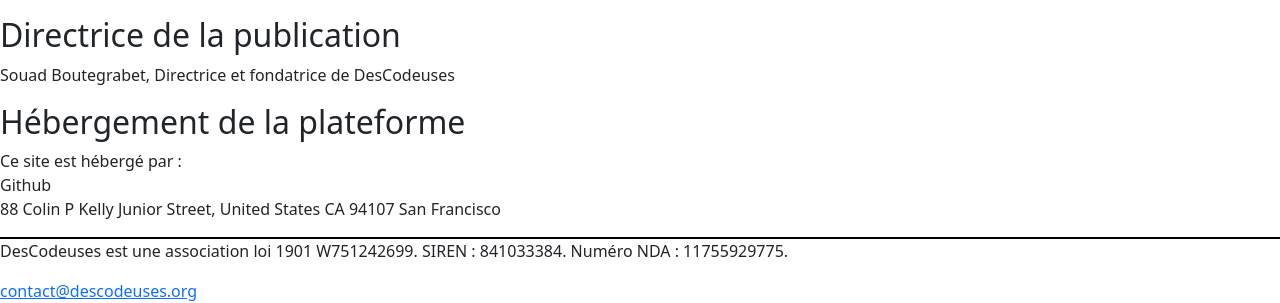
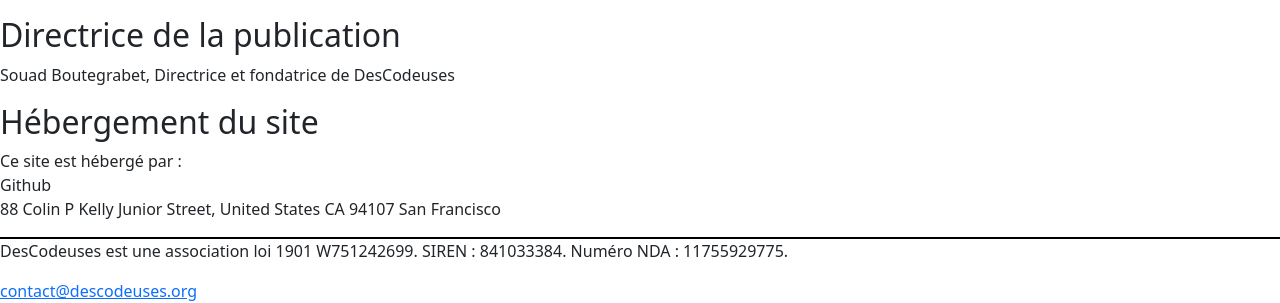
Before and after one commit to descodeuses/descodeuses.github.io, a Jekyll site: the page built from mentions_legales/index.md, in a window 1280 px wide. Shown: the part 1662-1965 px from the top of the page. Built offline with Jekyll 4.4.1, drawn with Linux system fonts in a browser that asks for light colours.

Commit message:
Correction contenu

```diff
--- a/mentions_legales/index.md
+++ b/mentions_legales/index.md
@@ -22,7 +22,7 @@
 
 Souad Boutegrabet, Directrice et fondatrice de DesCodeuses
 
-## Hébergement de la plateforme
+## Hébergement du site
 
 Ce site est hébergé par :
 \
```
